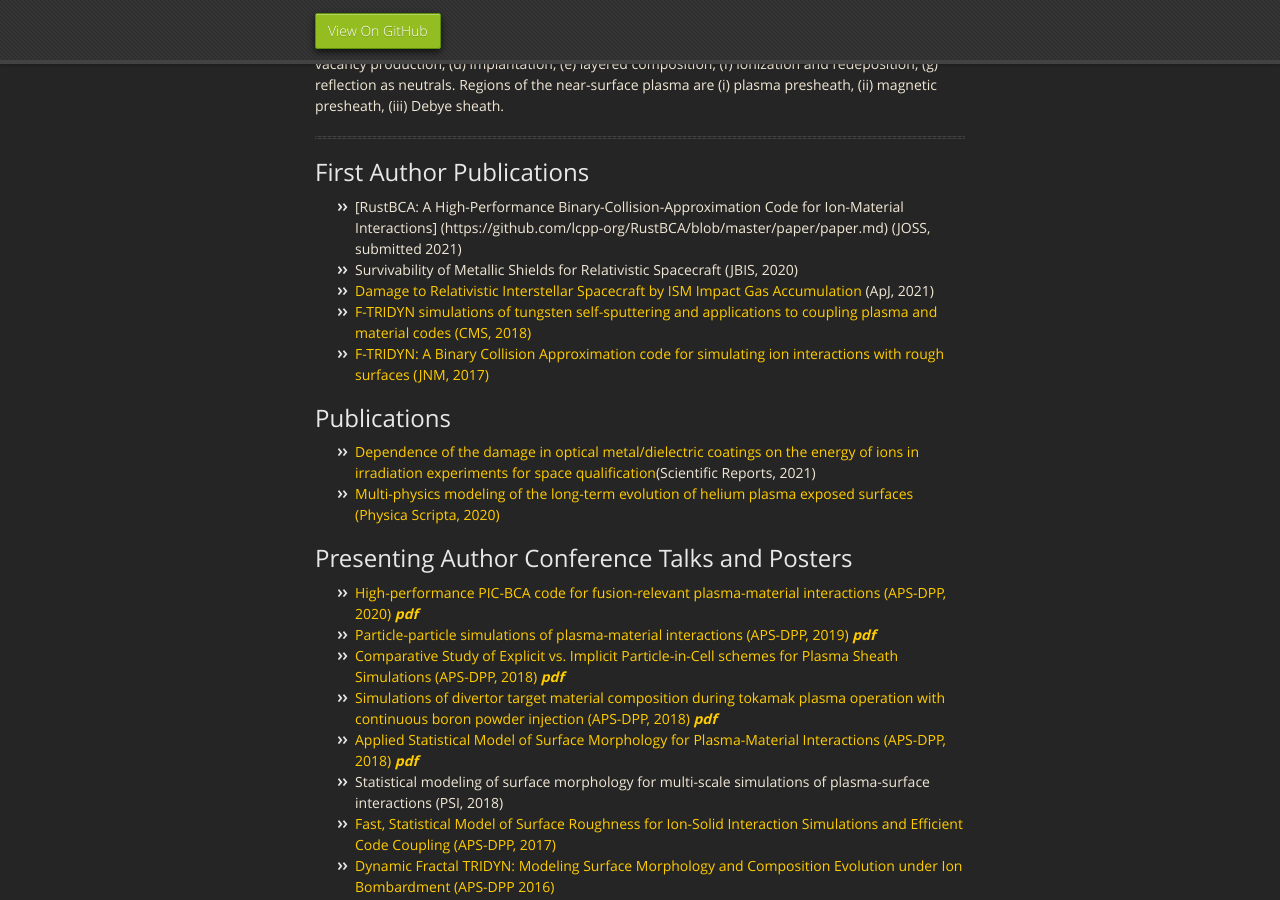
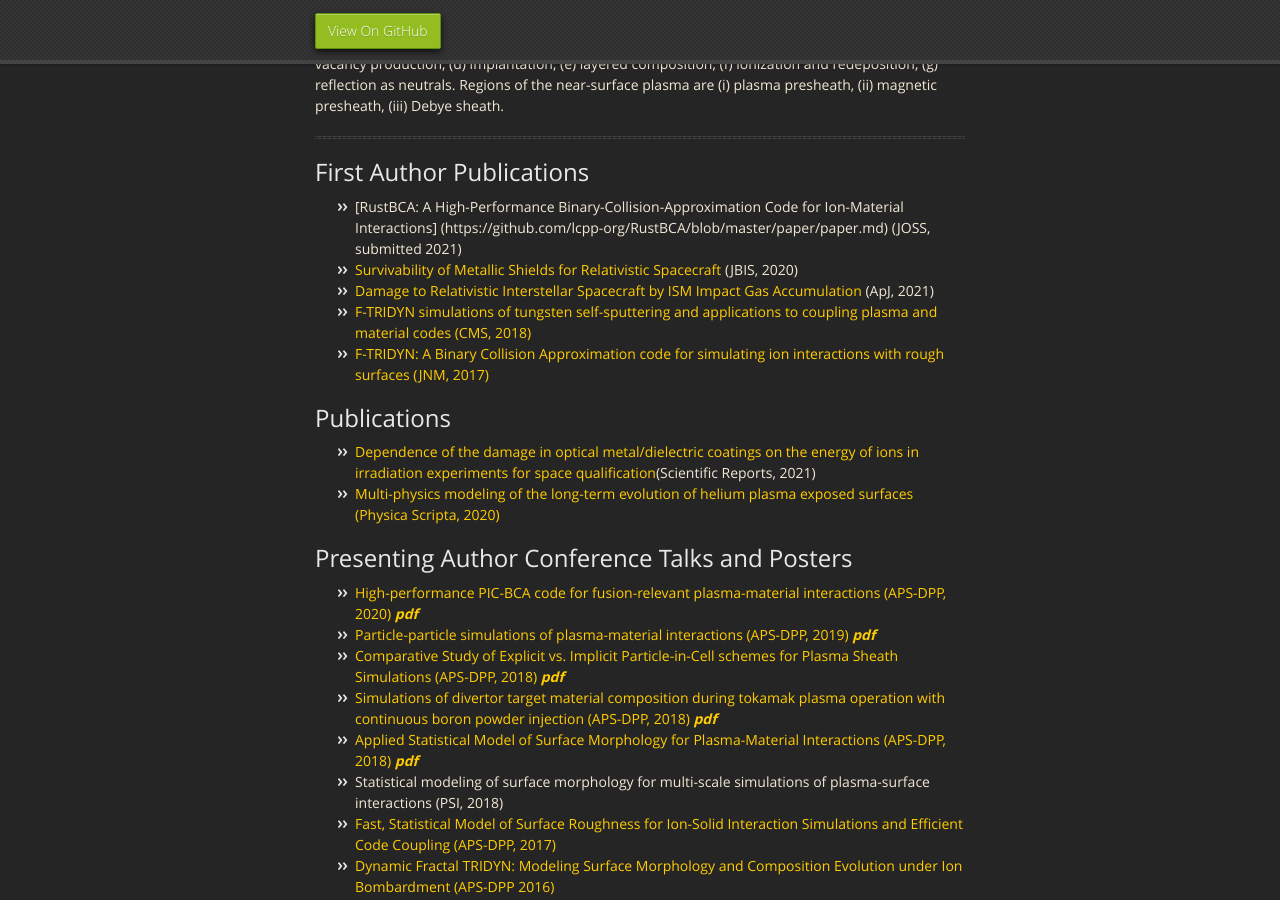
Before and after one commit to drobnyjt/test_jekyll, a Jekyll site: the page built from index.md, in a window 1280 px wide and 900 px high, scrolled down 1106 px. Built offline with Jekyll 4.4.1, drawn with Linux system fonts in a browser that asks for light colours; our own code applies the rules of GitHub Pages for plain Markdown files; part of the change alters nothing that is shown.

```diff
--- a/index.md
+++ b/index.md
@@ -23,7 +23,7 @@ This illustration shows the 3D PIC-BCA physics, including (a) sputtering, (b) io
 
 ## First Author Publications
 * [RustBCA: A High-Performance Binary-Collision-Approximation Code for Ion-Material Interactions] (https://github.com/lcpp-org/RustBCA/blob/master/paper/paper.md) (JOSS, submitted 2021)
-* Survivability of Metallic Shields for Relativistic Spacecraft (JBIS, 2020)
+* [Survivability of Metallic Shields for Relativistic Spacecraft](https://jbis.org.uk/paper/2020.73.446) (JBIS, 2020)
 * [Damage to Relativistic Interstellar Spacecraft by ISM Impact Gas Accumulation](https://iopscience.iop.org/article/10.3847/1538-4357/abd4ec) (ApJ, 2021)
 * [F-TRIDYN simulations of tungsten self-sputtering and applications to coupling plasma and material codes (CMS, 2018)](https://doi.org/10.1016/j.commatsci.2018.03.032)
 * [F-TRIDYN: A Binary Collision Approximation code for simulating ion interactions with rough surfaces (JNM, 2017)](https://doi.org/10.1016/j.jnucmat.2017.07.037)
```
